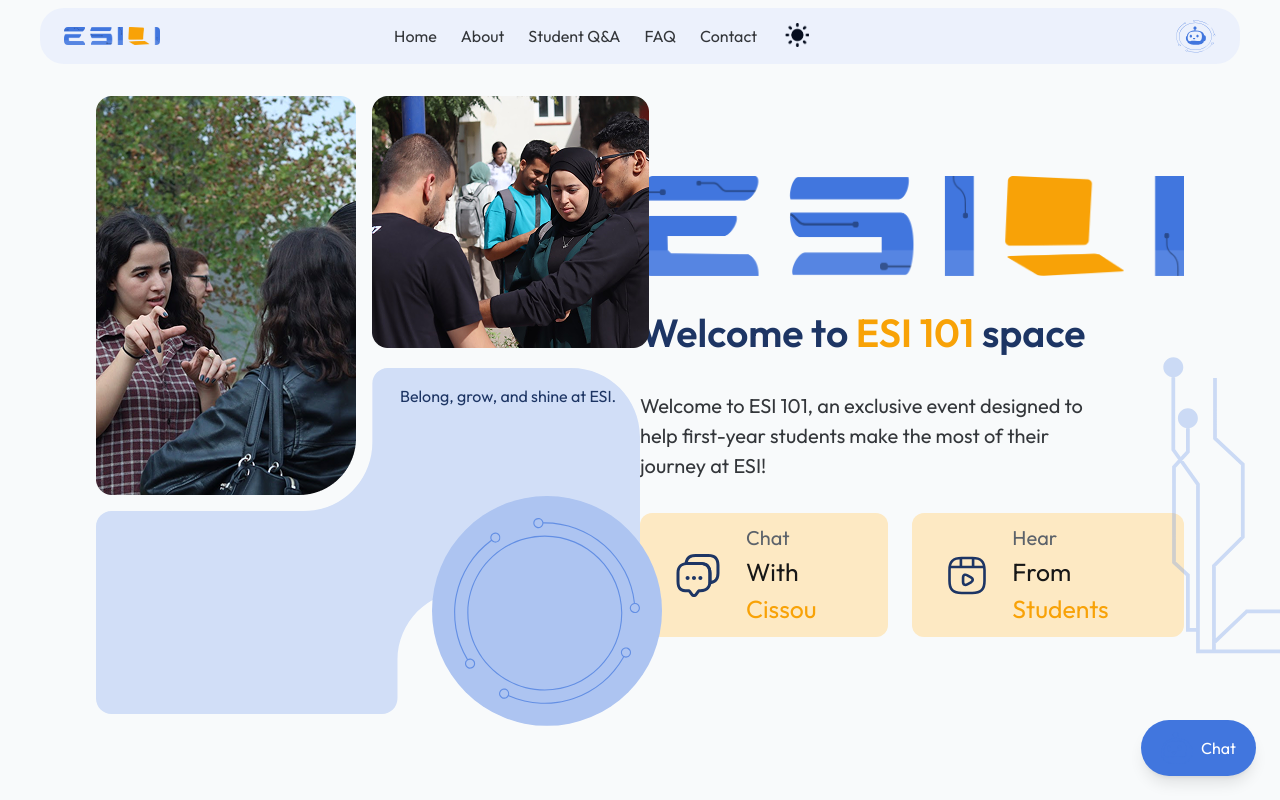
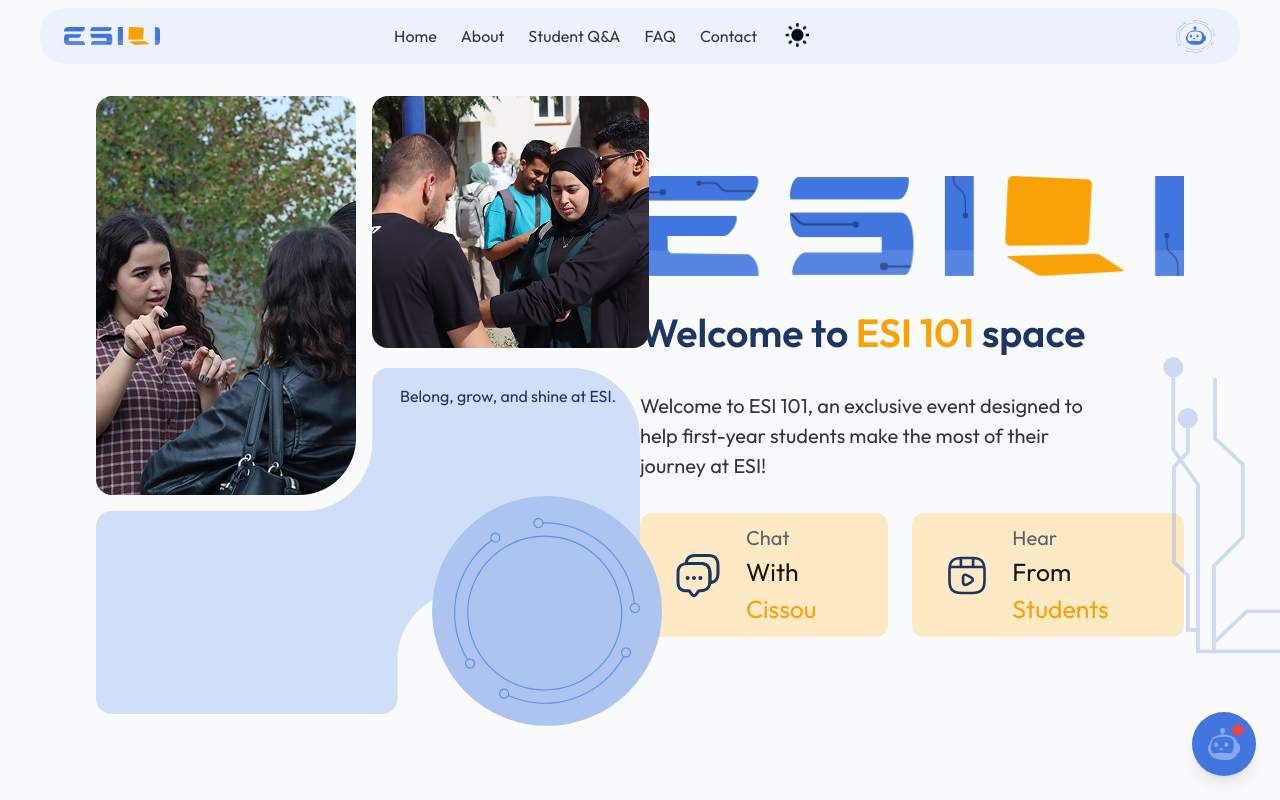
Before and after one commit to ScientificClubofESI/esi101-website-25-26, a Next.js app: page / in a window 1280 px wide. Shown: the top 800 px of the page. Built offline with nearby package versions, Linux system fonts and the light colour scheme.

Commit message:
fixed some designs

```diff
--- a/src/components/ChatBot/index.jsx
+++ b/src/components/ChatBot/index.jsx
@@ -35,7 +35,7 @@ const BotAvatar = ({ hover = false, className = "w-8 h-8" }) => {
 
   const getSrc = () => {
     if (hover) return "/assets/bot-hover.png";
-    return isDark ? "/assets/dark bot.png" : "/assets/ChatBot.png";
+    return isDark ? "/assets/dark bot.png" : "/assets/dark bot.png";
   };
 
   return (
@@ -85,7 +85,7 @@ const BotMessage = ({ content }) => (
       <BotAvatar className="w-8 h-8" />
     </div>
     <div
-      className="relative w-64 p-2 text-gray-800 dark:text-gray-800 text-lg text-left rounded-2xl bg-gray-200 dark:bg-gray-700 z-20 opacity-70"
+      className="relative w-64 p-2 text-gray-800 dark:text-gray-800 text-lg text-left rounded-2xl bg-gray-200 dark:bg-gray-200 z-20 opacity-70"
       style={{ borderBottomLeftRadius: "0" }}
     >
       <span className="relative z-10 break-words">{content}</span>
@@ -224,10 +224,18 @@ const ChatBot = ({ defaultOpen = true, onClose }) => {
       <button
         type="button"
         onClick={() => setOpen(true)}
-        className="fixed bottom-6 right-6 z-50 flex items-center gap-2 rounded-full bg-primary-500 text-white shadow-lg px-5 py-3 hover:bg-secondary-500 transition-colors"
+        className="fixed bottom-6 right-6 z-50 flex items-center justify-center w-16 h-16 rounded-full bg-primary-500 text-white shadow-lg hover:bg-secondary-500 transition-all duration-300 hover:scale-110 group"
+        aria-label="Open chat"
       >
-        <BotAvatar />
-        <span className="font-medium hidden sm:inline">Chat</span>
+        <div className="relative">
+          <BotAvatar className="w-8 h-8" />
+          {/* Message notification dot */}
+          <div className="absolute -top-1 -right-1 w-3 h-3 bg-red-500 rounded-full animate-pulse"></div>
+        </div>
+        {/* Tooltip on hover */}
+        <span className="absolute right-full mr-3 px-3 py-1 bg-gray-800 text-white text-sm rounded-lg opacity-0 group-hover:opacity-100 transition-opacity duration-300 whitespace-nowrap">
+          Chat with Cissou
+        </span>
       </button>
     );
   }
--- a/src/components/Footer/index.jsx
+++ b/src/components/Footer/index.jsx
@@ -32,15 +32,15 @@ const Footer = ()=>{
         </a></li>
 
        <li className='group'><a href="https://www.facebook.com/club.scientifique.esi" target="_blank" rel="noopener noreferrer">
-        <SocialIcon iconlight="/assets/facebook.svg" icondark="/assets/facebookWhite.svg" iconhover="/assets/fbOrange.svg" />
+        <SocialIcon iconlight="/assets/facebook.svg" icondark="/assets/facebookWhite.svg" iconhover="/assets/fborange.svg" />
         </a></li>
 
        <li className='group'><a href="https://www.youtube.com/@ClubScientifiqueESI-CSE" target="_blank" rel="noopener noreferrer">
-        <SocialIcon iconlight="/assets/youtube.svg" icondark="/assets/youtubeWhite.svg"  iconhover="/assets/ytOrange.svg" />
+        <SocialIcon iconlight="/assets/Youtube.svg" icondark="/assets/YoutubeWhite.svg"  iconhover="/assets/ytorange.svg" />
         </a></li>
 
        <li className='group'><a href="https://www.linkedin.com/company/cse-club" target="_blank" rel="noopener noreferrer">
-        <SocialIcon iconlight="/assets/linkedin.svg" icondark="/assets/linkedinWhite.svg" iconhover="/assets/lkOrange.svg" />
+        <SocialIcon iconlight="/assets/linkedIn.svg" icondark="/assets/linkedInWhite.svg" iconhover="/assets/lkorange.svg" />
         </a></li>
 
        <li className='group'><a href="https://x.com/CSESI_Club" target="_blank" rel="noopener noreferrer">
--- a/src/components/NavBar/ThemeToggle.jsx
+++ b/src/components/NavBar/ThemeToggle.jsx
@@ -23,7 +23,7 @@ export default function ThemeToggle() {
     >
       {theme === "dark" ? (
         <Image
-          src="/assets/moon.png"
+          src="/assets/Moon.png"
           alt="Dark Mode"
           width={24}
           height={24}
```
